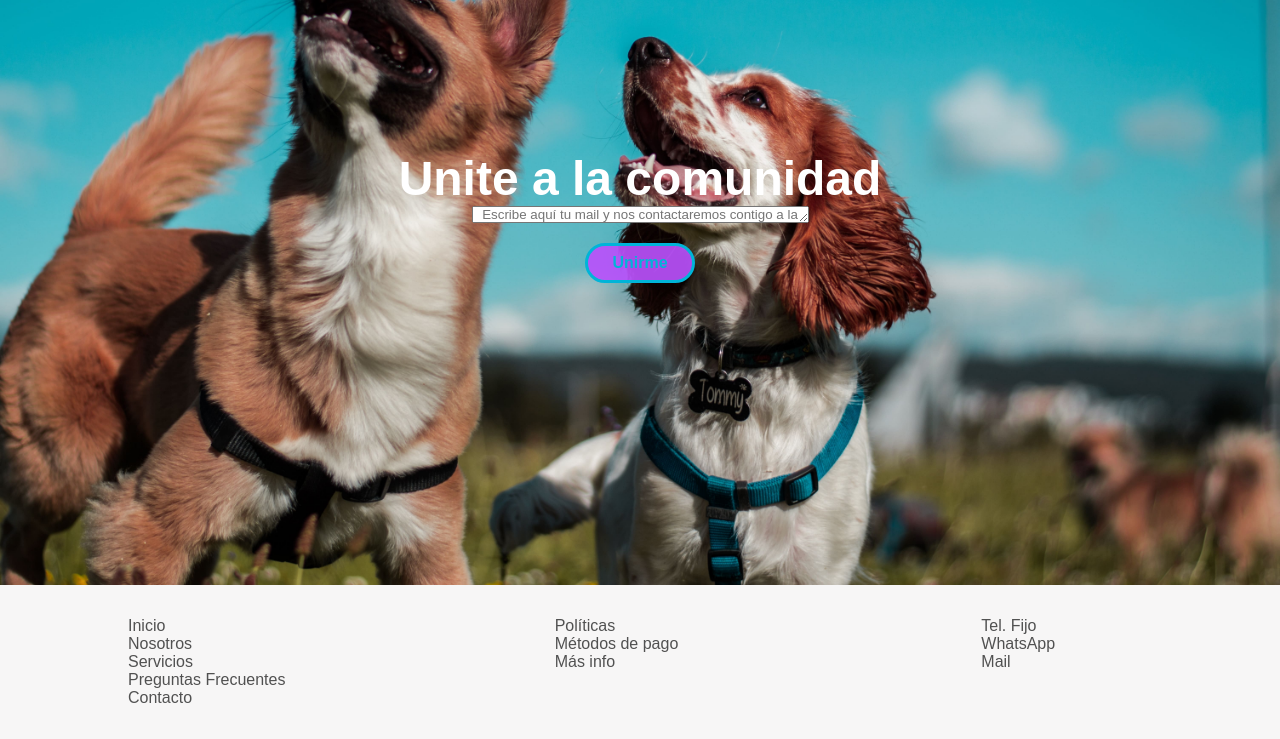
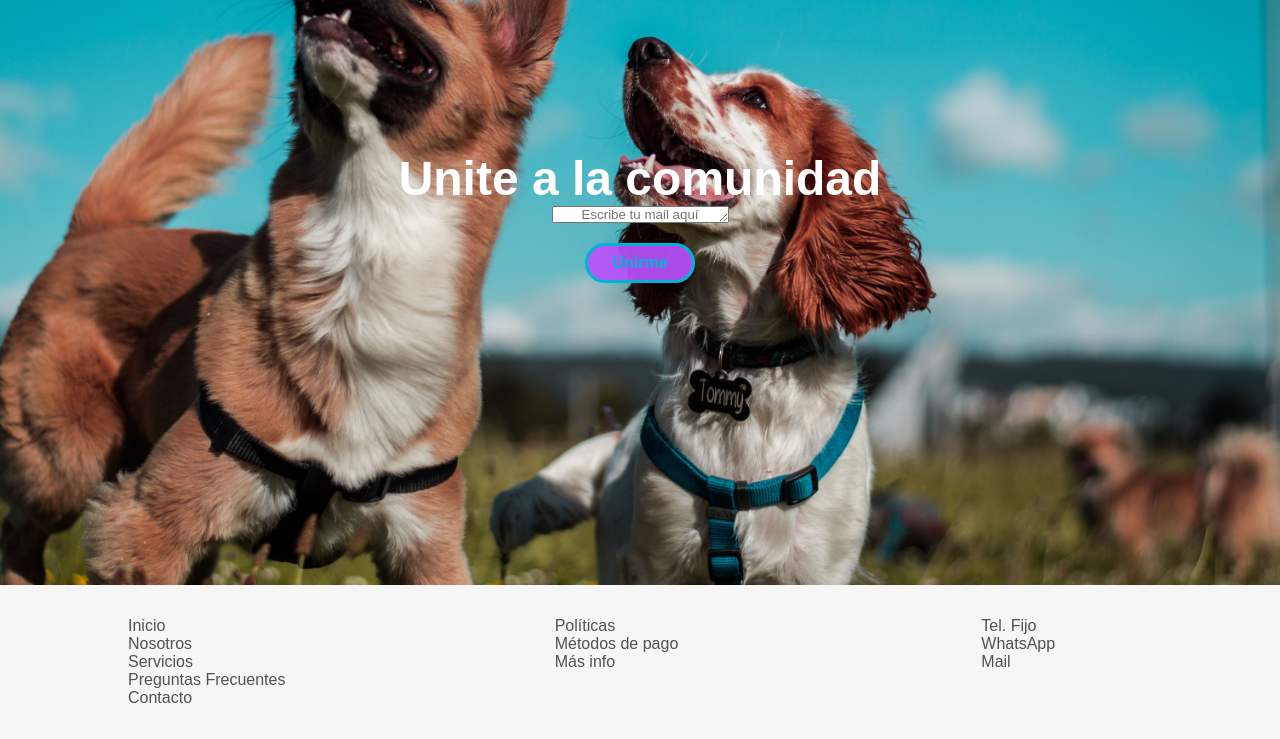
Before and after one commit to memilianunez/pet-sitter-project, a plain HTML site: page pages/preguntas-frecuentes.html in a window 1280 px wide. Shown: the part 1436-2175 px from the top of the page. Drawn offline with nearby package versions, Linux system fonts and the light colour scheme.

Commit message:
Se configuraron algunos estilos random del sitio.

```diff
--- a/pages/preguntas-frecuentes.html
+++ b/pages/preguntas-frecuentes.html
@@ -140,8 +140,8 @@
                     <form action="">
                         <div>
                             <label for="mail"></label>
-                            <textarea class="unite-comunidad__input" name="mail" id="mail" cols="40" rows="1"
-                                placeholder="Escribe aquí tu mail y nos contactaremos contigo a la brevedad!"></textarea>
+                            <textarea class="unite-comunidad__input" name="mail" id="mail" cols="20" rows="1"
+                                placeholder="Escribe tu mail aquí"></textarea>
                         </div>
 
                         <div>
```
Also changed, not shown: index.html (+1 -1 lines), pages/servicios.html (+1 -1 lines), 1 other file.
